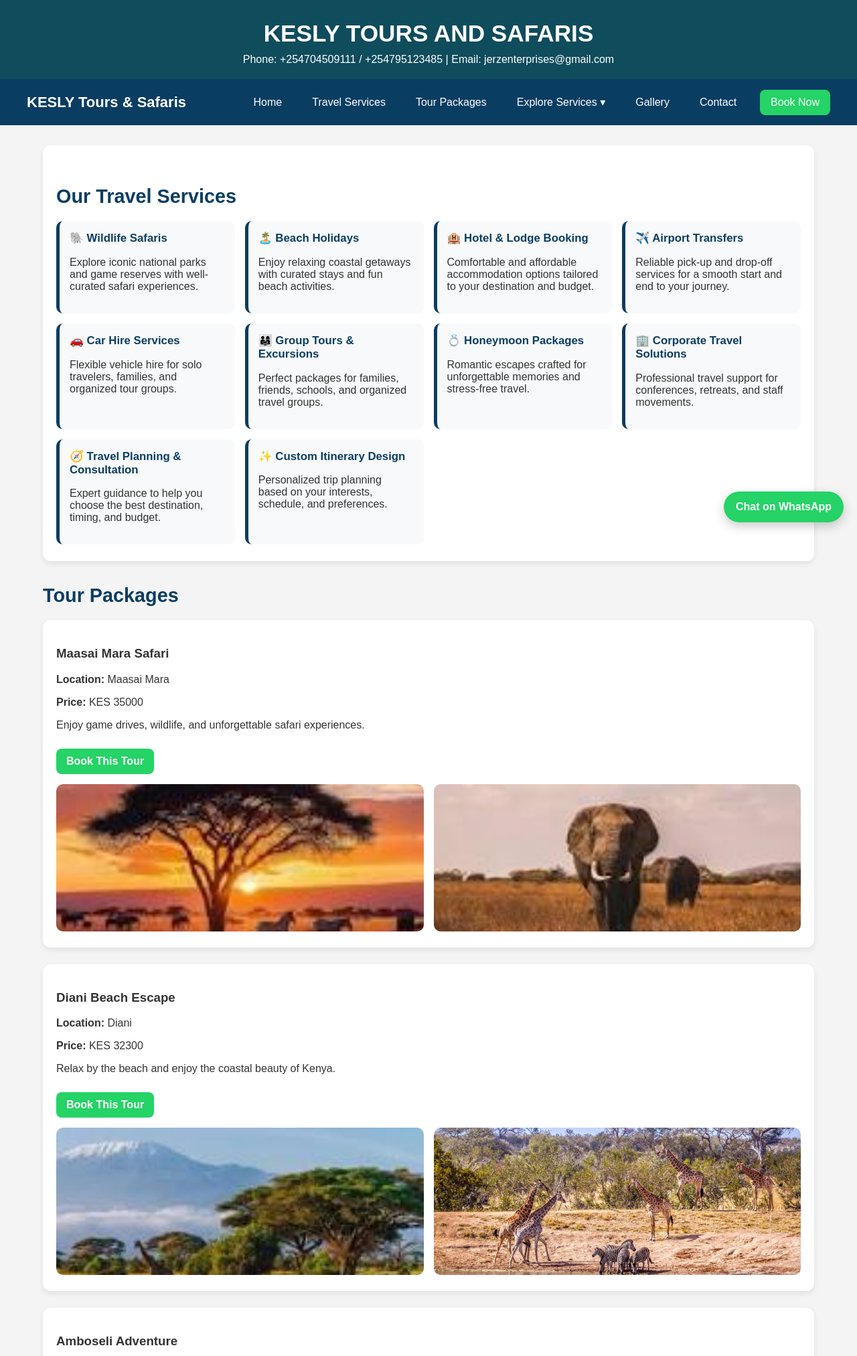
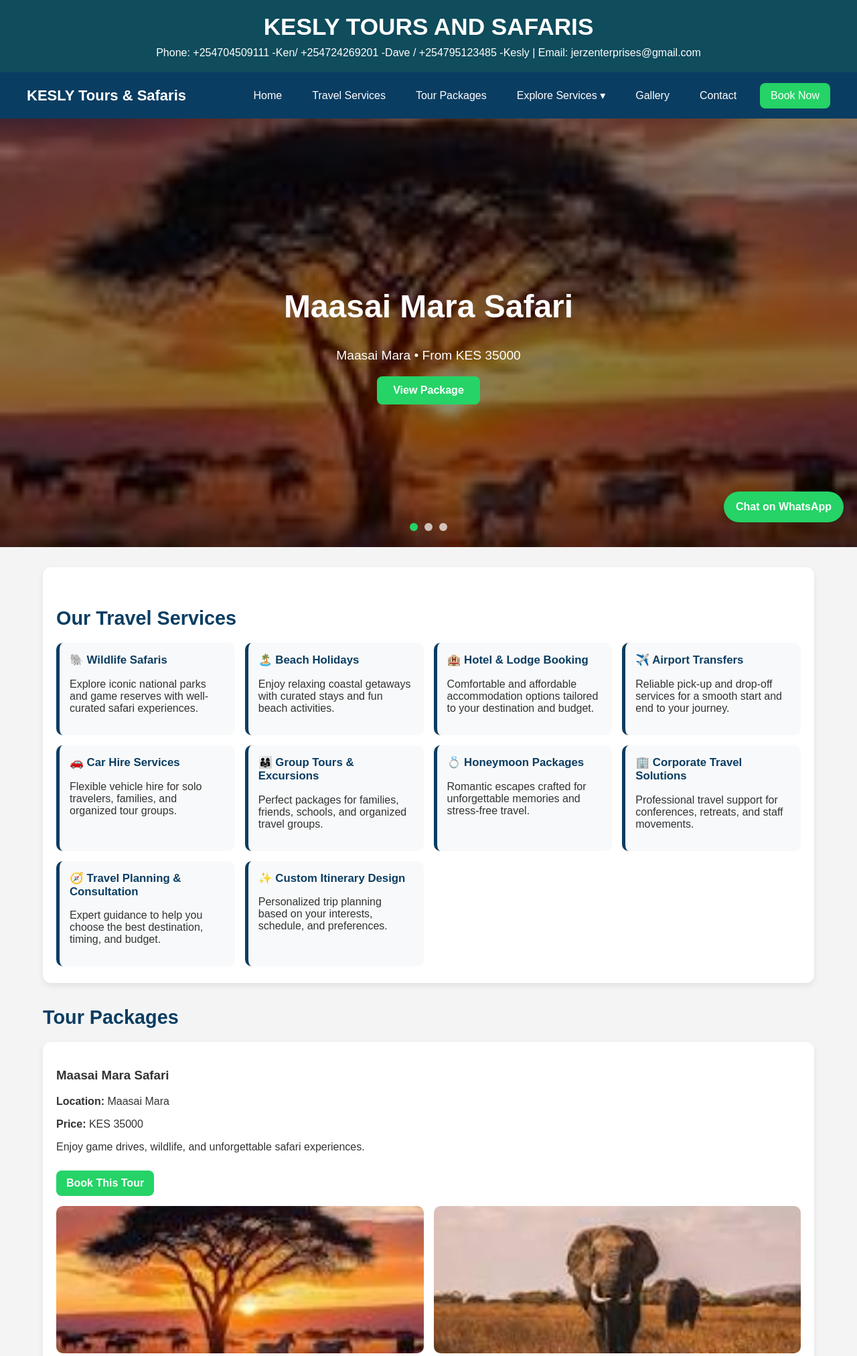
Before and after one commit to DaveOuma/Kesly-Tours, a Django app: page / in a window 1280 px wide. Shown: the top 2025 px of the page at 67% size. Run offline with Django 5.2, Linux system fonts and the light colour scheme.

Commit message:
added a hero section

```diff
--- a/templates/tours/home.html
+++ b/templates/tours/home.html
@@ -18,14 +18,14 @@
         }
 
         header {
-            background: #0f4c5c;
             color: white;
-            text-align: center;
             padding: 0;
         }
 
         .top-header {
-            padding: 30px 20px 20px;
+            background: #0f4c5c;
+            text-align: center;
+            padding: 20px;
         }
 
         .top-header h1 {
@@ -38,7 +38,6 @@
             font-size: 1rem;
         }
 
-        /* NAVBAR */
         .navbar {
             display: flex;
             justify-content: space-between;
@@ -94,7 +93,6 @@
             color: white !important;
         }
 
-        /* DROPDOWN */
         .dropdown-menu {
             display: none;
             position: absolute;
@@ -142,6 +140,94 @@
             display: none;
             font-size: 26px;
             cursor: pointer;
+        }
+
+        .hero-slider {
+            position: relative;
+            width: 100%;
+            height: 80vh;
+            overflow: hidden;
+            background: #000;
+        }
+
+        .slides {
+            display: flex;
+            height: 100%;
+            transition: transform 1s ease-in-out;
+        }
+
+        .slide {
+            min-width: 100%;
+            flex-shrink: 0;
+            height: 80vh;
+            position: relative;
+        }
+
+        .slide img {
+            width: 100%;
+            height: 100%;
+            object-fit: cover;
+            display: block;
+        }
+
+        .slide-overlay {
+            position: absolute;
+            inset: 0;
+            background: rgba(0, 0, 0, 0.45);
+            display: flex;
+            flex-direction: column;
+            justify-content: center;
+            align-items: center;
+            text-align: center;
+            color: white;
+            padding: 20px;
+        }
+
+        .slide-overlay h2 {
+            font-size: 3rem;
+            margin-bottom: 15px;
+        }
+
+        .slide-overlay p {
+            font-size: 1.2rem;
+            max-width: 700px;
+            margin-bottom: 20px;
+        }
+
+        .hero-btn {
+            background: #25D366;
+            color: white;
+            padding: 12px 24px;
+            border-radius: 8px;
+            text-decoration: none;
+            font-weight: bold;
+            transition: 0.3s;
+        }
+
+        .hero-btn:hover {
+            background: #1faa52;
+        }
+
+        .slider-dots {
+            position: absolute;
+            bottom: 20px;
+            width: 100%;
+            text-align: center;
+            z-index: 10;
+        }
+
+        .dot {
+            height: 12px;
+            width: 12px;
+            margin: 0 5px;
+            background-color: rgba(255,255,255,0.7);
+            border-radius: 50%;
+            display: inline-block;
+            cursor: pointer;
+        }
+
+        .dot.active {
+            background-color: #25D366;
         }
 
         .container {
@@ -290,6 +376,19 @@
             .top-header h1 {
                 font-size: 1.7rem;
             }
+
+            .hero-slider,
+            .slide {
+                height: 60vh;
+            }
+
+            .slide-overlay h2 {
+                font-size: 2rem;
+            }
+
+            .slide-overlay p {
+                font-size: 1rem;
+            }
         }
     </style>
 </head>
@@ -333,6 +432,33 @@
 
             <div class="menu-toggle">☰</div>
         </nav>
+
+        <section class="hero-slider">
+            <div class="slides" id="slides">
+                {% for tour in tours|slice:":3" %}
+                    {% for image in tour.images|slice:":1" %}
+                        <div class="slide">
+                            <img src="{% static image %}" alt="{{ tour.title }}">
+                            <div class="slide-overlay">
+                                <h2>{{ tour.title }}</h2>
+                                <p>{{ tour.location }} • From KES {{ tour.price }}</p>
+                                <a href="#tours" class="hero-btn">View Package</a>
+                            </div>
+                        </div>
+                    {% endfor %}
+                {% empty %}
+                    <div class="slide">
+                        <div class="slide-overlay">
+                            <h2>Discover Kenya with KESLY Tours & Safaris</h2>
+                            <p>Explore amazing travel packages, wildlife safaris, beach holidays, and custom itineraries.</p>
+                            <a href="#tours" class="hero-btn">Explore Tours</a>
+                        </div>
+                    </div>
+                {% endfor %}
+            </div>
+
+            <div class="slider-dots" id="sliderDots"></div>
+        </section>
     </header>
 
     <div class="container">
@@ -464,6 +590,43 @@
                 dropdownMenu.style.display = "none";
             }
         });
+
+        const slides = document.getElementById("slides");
+        const slideItems = document.querySelectorAll(".slide");
+        const dotsContainer = document.getElementById("sliderDots");
+        let currentIndex = 0;
+        const totalSlides = slideItems.length;
+
+        if (totalSlides > 0) {
+            for (let i = 0; i < totalSlides; i++) {
+                const dot = document.createElement("span");
+                dot.classList.add("dot");
+                if (i === 0) {
+                    dot.classList.add("active");
+                }
+                dot.addEventListener("click", () => {
+                    currentIndex = i;
+                    showSlide(currentIndex);
+                });
+                dotsContainer.appendChild(dot);
+            }
+
+            function showSlide(index) {
+                slides.style.transform = `translateX(-${index * 100}%)`;
+                const dots = document.querySelectorAll(".dot");
+                dots.forEach(dot => dot.classList.remove("active"));
+                if (dots[index]) {
+                    dots[index].classList.add("active");
+                }
+            }
+
+            if (totalSlides > 1) {
+                setInterval(() => {
+                    currentIndex = (currentIndex + 1) % totalSlides;
+                    showSlide(currentIndex);
+                }, 5000);
+            }
+        }
     </script>
 </body>
 </html>
--- a/tours/views.py
+++ b/tours/views.py
@@ -57,7 +57,7 @@ def home(request):
 
     return render(request, 'tours/home.html', {
         'business_name': 'KESLY TOURS AND SAFARIS',
-        'phone': '+254704509111 / +254795123485',
+        'phone': '+254704509111 -Ken/ +254724269201 -Dave / +254795123485 -Kesly',
         'email': 'jerzenterprises@gmail.com',
         'tours': tours,
         'gallery': gallery,
```
